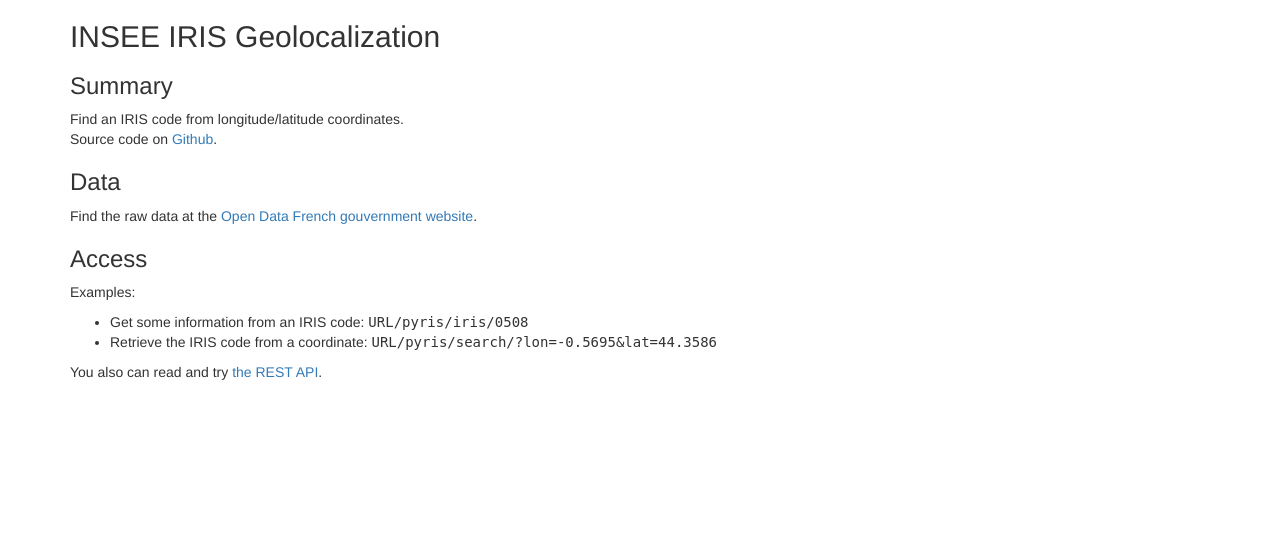
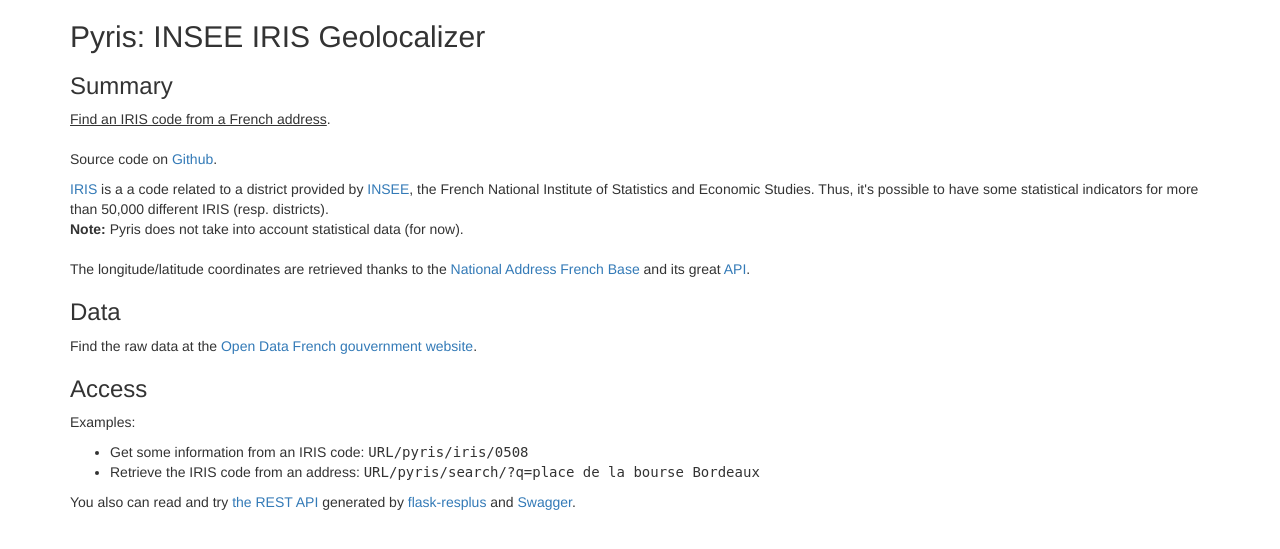
Before and after one commit to Oslandia/pyris, a Flask app: page /pyris/ in a window 1280 px wide. Shown: the top 549 px of the page. Run offline with Flask 2, Linux system fonts and the light colour scheme; parts of the project's set-up code (start-up, migrations or seed data) failed here and were passed over; some libraries are stand-ins or nearby versions.

Commit message:
update the main HTML page

```diff
--- a/pyris/api/app.py
+++ b/pyris/api/app.py
@@ -26,10 +26,10 @@ def index():
 
 
 api = Api(service,
-          title='IRIS Geolocalization',
+          title='INSEE/IRIS Geolocalizer',
           ui=False,
           version='0.1',
-          description="Retrieve IRIS from coordinate (latitude,longitude).")
+          description="Retrieve some data related to the IRIS codes. Look for an IRIS from an address.")
 apidoc.apidoc.static_url_path = service.url_prefix + apidoc.apidoc.static_url_path
 
 iris_code_parser = api.parser()
--- a/pyris/api/templates/index.html
+++ b/pyris/api/templates/index.html
@@ -2,14 +2,30 @@
 
 {% block content %}
 
- <h2>INSEE IRIS Geolocalization</h2>
+ <h2>Pyris: INSEE IRIS Geolocalizer</h2>
 
 <h3>Summary</h3>
 
 <p>
-Find an IRIS code from longitude/latitude coordinates.</br>
+  <u>Find an IRIS code from a French address</u>.</br></br>
 
-Source code on <a href="https://github.com/garaud/pyris">Github</a>.
+  Source code on <a href="https://github.com/garaud/pyris">Github</a>.
+</p>
+
+<p>
+  <a href="http://www.insee.fr/fr/methodes/default.asp?page=definitions/iris.htm">IRIS</a>
+  is a a code related to a district provided
+  by <a href="https://fr.wikipedia.org/wiki/Institut_national_de_la_statistique_et_des_%C3%A9tudes_%C3%A9conomiques">INSEE</a>,
+  the French National Institute of Statistics and Economic Studies. Thus, it's
+  possible to have some statistical indicators for more than 50,000 different
+  IRIS (resp. districts).</br>
+
+  <strong>Note:</strong> Pyris does not take into account statistical data (for
+  now). </br></br>
+
+  The longitude/latitude coordinates are retrieved thanks to
+  the <a href="https://adresse.data.gouv.fr/about/">National Address French
+  Base</a> and its great <a href="https://adresse.data.gouv.fr/api/">API</a>.
 </p>
 
 <h3>Data</h3>
@@ -21,14 +37,17 @@ Find the raw data at the <a href="https://www.data.gouv.fr/fr/datasets/contour-d
 <h3>Access</h3>
 
 <p>
-Examples:
+  Examples:
 
-<ul>
-<li>Get some information from an IRIS code: <tt>URL/pyris/iris/0508</tt></li>
-<li>Retrieve the IRIS code from a coordinate: <tt>URL/pyris/search/?lon=-0.5695&lat=44.3586</tt></li>
-</ul>
+  <ul>
+    <li>Get some information from an IRIS code: <tt>URL/pyris/iris/0508</tt></li>
+    <li>Retrieve the IRIS code from an address: <tt>URL/pyris/search/?q=place de
+    la bourse Bordeaux</tt></li>
+  </ul>
 
-You also can read and try <a href="/pyris/doc/">the REST API</a>.
+  You also can read and try <a href="/pyris/doc/">the REST API</a> generated
+  by <a href="https://flask-restplus.readthedocs.org/en/stable/">flask-resplus</a>
+  and <a href="http://swagger.io/">Swagger</a>.
 </p>
 
 
```
